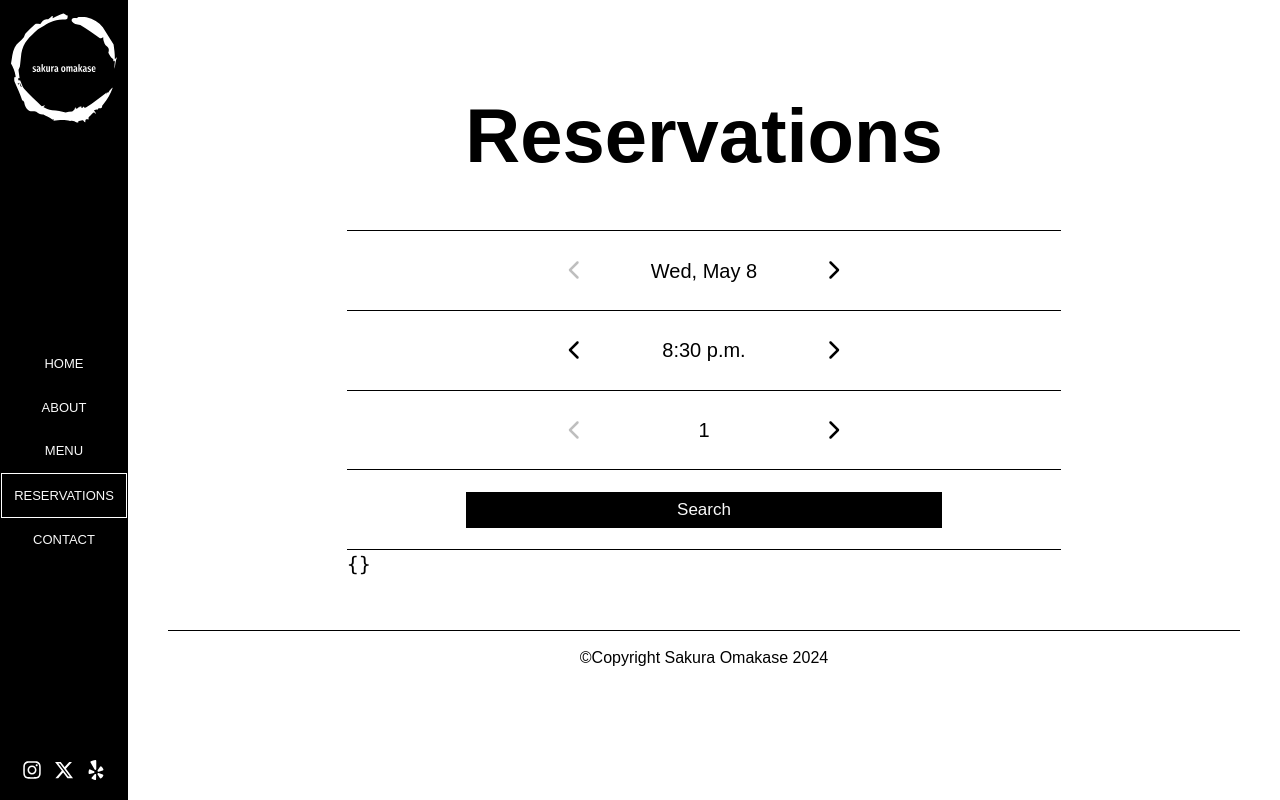
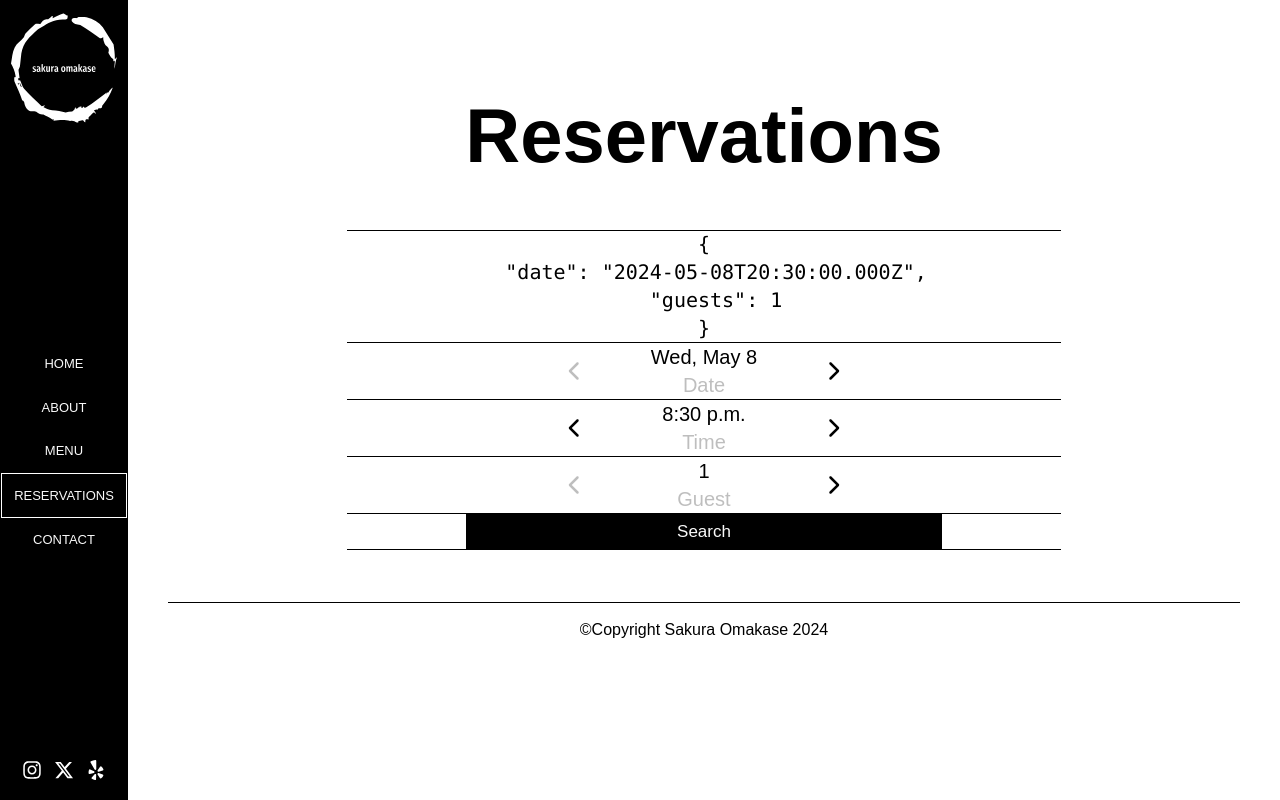
Before and after one commit to avan3/sakura_omakase, a React (Vite) app: page /sakura_omakase/reservations in a window 1280 px wide. Built offline with nearby package versions, Linux system fonts and the light colour scheme; a web font is replaced by a local one.

Commit message:
moved logic for initial reservation search from form component to step1 component

```diff
--- a/src/components/Form.tsx
+++ b/src/components/Form.tsx
@@ -1,9 +1,8 @@
-import { useCallback, useState, useRef } from "react";
-import { Input } from "./Input";
-import { useForm } from "react-hook-form";
+import { useState, useRef } from "react";
+import { Step1 } from "./Step1";
+import { Step2 } from "./Step2";
 
 export const Form = () => {
-  const { register, watch, setValue } = useForm();
   const [formStep, setFormStep] = useState<number>(0);
   const round = 1000 * 60 * 15;
   const startDateTime = new Date(new Date().setHours(17, 0, 0, 0));
@@ -15,48 +14,6 @@ export const Form = () => {
   );
   const [guests, setGuests] = useState<number>(1);
 
-  // Increment or decrement date
-  const incrementDate = useCallback(() => {
-    setDate(addDays(date, 1));
-  }, [date]);
-
-  const decrementDate = useCallback(() => {
-    setDate(addDays(date, -1));
-  }, [date]);
-
-  function addDays(date: Date, number: number) {
-    if (date.getDate() < currentDateTime.current.getDate()) {
-      return date;
-    }
-    const newDate = new Date(date);
-    return new Date(newDate.setDate(newDate.getDate() + number));
-  }
-
-  // Increment or decrement time
-  const incrementTime = useCallback(() => {
-    setDate(addTime(date, 15));
-  }, [date]);
-
-  const decrementTime = useCallback(() => {
-    setDate(addTime(date, -15));
-  }, [date]);
-
-  function addTime(date: Date, number: number) {
-    if (date.getTime() < currentDateTime.current.getTime()) {
-      return date;
-    }
-    const newDate = new Date(date);
-    return new Date(newDate.setMinutes(newDate.getMinutes() + number));
-  }
-
-  // Increment or decrement guests
-  function addGuests(guests: number, number: number) {
-    if (guests < 1) {
-      return guests;
-    }
-    return guests + number;
-  }
-
   return (
     <form noValidate onSubmit={(e) => e.preventDefault()}>
       <div
@@ -64,88 +21,19 @@ export const Form = () => {
         text-center divide-y divide-black border-t border-b border-black"
       >
         {formStep == 0 && (
-          <>
-            {/* Increment or decrement by 1 day */}
-            <Input
-              name="Date"
-              increment={incrementDate}
-              decrement={decrementDate}
-              disableDecrement={
-                date.getDate() <= currentDateTime.current.getDate()
-              }
-            >
-              <div>{`${date.toLocaleString("en-CA", {
-                weekday: "short",
-                month: "short",
-                day: "numeric",
-              })}`}</div>
-            </Input>
-            {/* Increment or decrement by 15 minutes */}
-            <Input
-              name="Time"
-              increment={incrementTime}
-              decrement={decrementTime}
-              disableDecrement={
-                date.getTime() <= currentDateTime.current.getTime()
-              }
-            >
-              {`${date.toLocaleString("en-CA", {
-                hour: "numeric",
-                minute: "numeric",
-              })}`}
-            </Input>
-            {/* Increment or decrement by 1 guest */}
-            <Input
-              name="Guest"
-              increment={() => setGuests((prev) => addGuests(prev, 1))}
-              decrement={() => setGuests((prev) => addGuests(prev, -1))}
-              disableDecrement={guests <= 1}
-            >
-              {guests}
-            </Input>
-            <div className="basis-2/3 w-full flex justify-center items-center">
-              <div className="flex justify-center items-center flex-1">
-                <button
-                  className={`font-fira_sans font-medium bg-black hover:opacity-25
-                cursor-pointer text-[17px] xl:text-[21px] xxl:text-[25px] xxxl:text-[30px]
-                text-secondary w-2/3 p-1`}
-                  type="button"
-                  onClick={() => setFormStep((prev) => prev + 1)}
-                >
-                  Search
-                </button>
-              </div>
-            </div>
-            {/* <input
-              type="date"
-              value={`${date.toLocaleString("en-CA", {
-                year: "numeric",
-                month: "2-digit",
-                day: "2-digit",
-              })}`}
-              {...register("date", { required: true })}
-              onChange={(e) => setValue("date", e.target.value)}
-            />
-            <input
-              type="time"
-              value={`${date.toLocaleTimeString("en-CA", {
-                hour12: false,
-              })}`}
-              {...register("time", { required: true })}
-              onChange={(e) => setValue("time", e.target.value)}
-            />
-            <input
-              type="number"
-              hidden
-              aria-hidden
-              value={guests}
-              {...register("guests", { required: true })}
-              onChange={(e) => setValue("guests", e.target.value)}
-            /> */}
-          </>
+          <Step1
+            currentDateTime={currentDateTime.current}
+            date={date}
+            setDate={setDate}
+            guests={guests}
+            setGuests={setGuests}
+            setFormStep={setFormStep}
+          />
+        )}
+        {formStep == 1 && (
+          <Step2 date={date} guests={guests} setFormStep={setFormStep} />
         )}
       </div>
-      <pre>{JSON.stringify(watch(), null, 2)}</pre>
     </form>
   );
 };
--- /dev/null
+++ b/src/components/Step1.tsx
@@ -0,0 +1,152 @@
+import { Dispatch, SetStateAction, useCallback } from "react";
+import { Input } from "./Input";
+import { useForm } from "react-hook-form";
+
+type Step1Props = {
+  currentDateTime: Date;
+  date: Date;
+  setDate: Dispatch<SetStateAction<Date>>;
+  guests: number;
+  setGuests: Dispatch<SetStateAction<number>>;
+  setFormStep: Dispatch<SetStateAction<number>>;
+};
+
+export const Step1 = ({
+  currentDateTime,
+  date,
+  setDate,
+  guests,
+  setGuests,
+  setFormStep,
+}: Step1Props) => {
+  const { watch, setValue } = useForm({ defaultValues: { date, guests } });
+
+  // Increment or decrement date
+  const addDays = useCallback(
+    (date: Date, number: number) => {
+      if (date.getDate() < currentDateTime.getDate()) {
+        return currentDateTime;
+      }
+      const newDate = new Date(date);
+      return new Date(newDate.setDate(newDate.getDate() + number));
+    },
+    [currentDateTime]
+  );
+
+  const incrementDate = useCallback(() => {
+    setDate((prev) => {
+      const newDate = addDays(prev, 1);
+      setValue("date", newDate);
+      return newDate;
+    });
+  }, [addDays, setValue, setDate]);
+
+  const decrementDate = useCallback(() => {
+    setDate((prev) => {
+      const newDate = addDays(prev, -1);
+      setValue("date", newDate);
+      return newDate;
+    });
+  }, [addDays, setValue, setDate]);
+
+  // Increment or decrement time
+  const addTime = useCallback(
+    (date: Date, number: number) => {
+      if (date.getTime() < currentDateTime.getTime()) {
+        return currentDateTime;
+      }
+      const newDate = new Date(date);
+      return new Date(newDate.setMinutes(newDate.getMinutes() + number));
+    },
+    [currentDateTime]
+  );
+
+  const incrementTime = useCallback(() => {
+    setDate((prev) => {
+      const newDate = addTime(prev, 15);
+      setValue("date", newDate);
+      return newDate;
+    });
+  }, [addTime, setValue, setDate]);
+
+  const decrementTime = useCallback(() => {
+    setDate((prev) => {
+      const newDate = addTime(prev, -15);
+      setValue("date", newDate);
+      return newDate;
+    });
+  }, [addTime, setValue, setDate]);
+
+  // Increment or decrement guests
+  function addGuests(guests: number, number: number) {
+    if (guests < 1) {
+      return guests;
+    }
+    return guests + number;
+  }
+  return (
+    <>
+      <pre>{JSON.stringify(watch(), null, 2)}</pre>
+      {/* Increment or decrement by 1 day */}
+      <Input
+        increment={incrementDate}
+        decrement={decrementDate}
+        disableDecrement={date.getDate() <= currentDateTime.getDate()}
+      >
+        <div>{`${date.toLocaleString("en-CA", {
+          weekday: "short",
+          month: "short",
+          day: "numeric",
+        })}`}</div>
+        <div className="opacity-25">Date</div>
+      </Input>
+      {/* Increment or decrement by 15 minutes */}
+      <Input
+        increment={incrementTime}
+        decrement={decrementTime}
+        disableDecrement={date.getTime() <= currentDateTime.getTime()}
+      >
+        {`${date.toLocaleString("en-CA", {
+          hour: "numeric",
+          minute: "numeric",
+        })}`}
+        <div className="opacity-25">Time</div>
+      </Input>
+      {/* Increment or decrement by 1 guest */}
+      <Input
+        name="guest"
+        increment={() =>
+          setGuests((prev) => {
+            const newGuests = addGuests(prev, 1);
+            setValue("guests", newGuests);
+            return newGuests;
+          })
+        }
+        decrement={() =>
+          setGuests((prev) => {
+            const newGuests = addGuests(prev, -1);
+            setValue("guests", newGuests);
+            return newGuests;
+          })
+        }
+        disableDecrement={guests <= 1}
+      >
+        {guests}
+        <div className="opacity-25">{guests > 1 ? "Guests" : "Guest"}</div>
+      </Input>
+      <div className="basis-2/3 w-full flex justify-center items-center">
+        <div className="flex justify-center items-center flex-1">
+          <button
+            className={`font-fira_sans font-medium bg-black hover:opacity-25
+                cursor-pointer text-[17px] xl:text-[21px] xxl:text-[25px] xxxl:text-[30px]
+                text-secondary w-2/3 p-1`}
+            type="button"
+            onClick={() => setFormStep((prev) => prev + 1)}
+          >
+            Search
+          </button>
+        </div>
+      </div>
+    </>
+  );
+};
```
